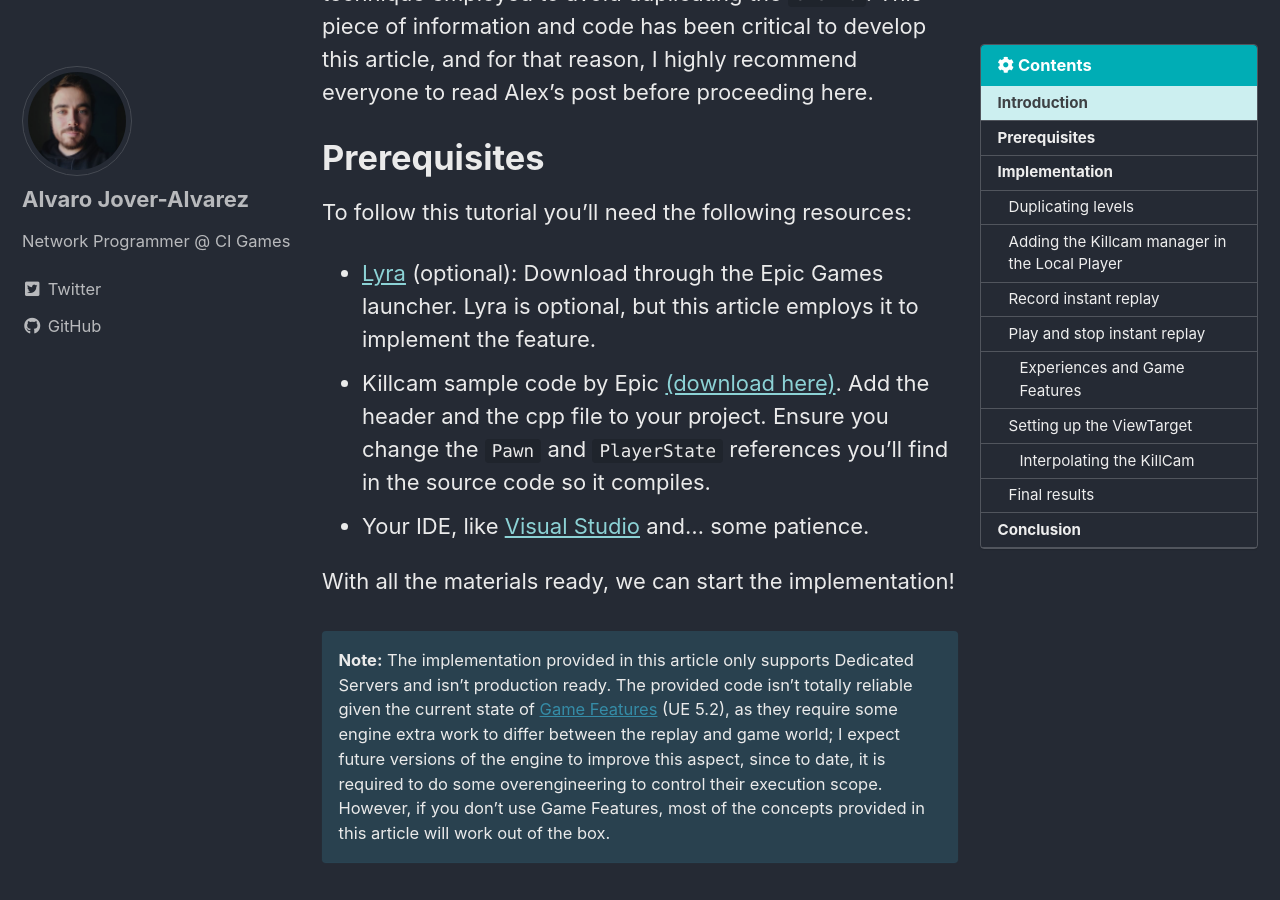
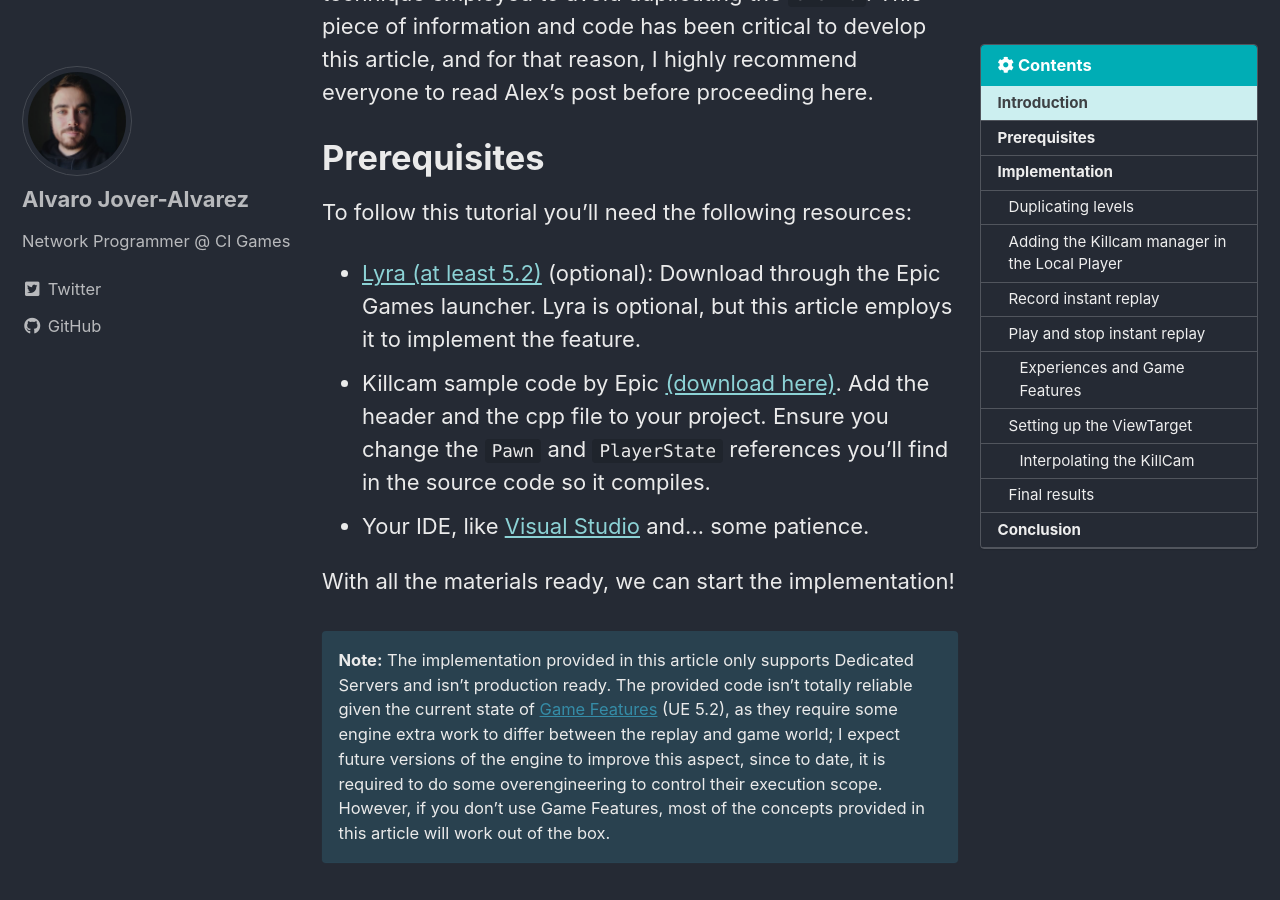
Before and after one commit to vorixo/devtricks, a Jekyll site: the page built from _posts/2023-02-19-killcam.md, in a window 1280 px wide and 900 px high, scrolled down 1379 px. Built offline with Jekyll 4.4.1, drawn with Linux system fonts in a browser that asks for light colours; cached includes are drawn as plain includes.

Commit message:
[UPD] Adding some extra info about the Lyra version

```diff
--- a/_posts/2023-02-19-killcam.md
+++ b/_posts/2023-02-19-killcam.md
@@ -30,7 +30,7 @@ A year ago (at the time of writing), a tutorial written by [Alex Koumandarakis](
 # Prerequisites
 
 To follow this tutorial you'll need the following resources:
-- [Lyra](https://docs.unrealengine.com/5.0/en-US/lyra-sample-game-in-unreal-engine/) (optional): Download through the Epic Games launcher. Lyra is optional, but this article employs it to implement the feature.
+- [Lyra (at least 5.2)](https://docs.unrealengine.com/5.0/en-US/lyra-sample-game-in-unreal-engine/) (optional): Download through the Epic Games launcher. Lyra is optional, but this article employs it to implement the feature.
 - Killcam sample code by Epic [(download here)](https://forums.unrealengine.com/uploads/short-url/8HbkXKZGbi2g383QZYzbw1PCLUa.zip). Add the header and the cpp file to your project. Ensure you change the `Pawn` and `PlayerState` references you'll find in the source code so it compiles.
 - Your IDE, like [Visual Studio](https://docs.unrealengine.com/4.26/en-US/ProductionPipelines/DevelopmentSetup/VisualStudioSetup/) and... some patience.
 
```
